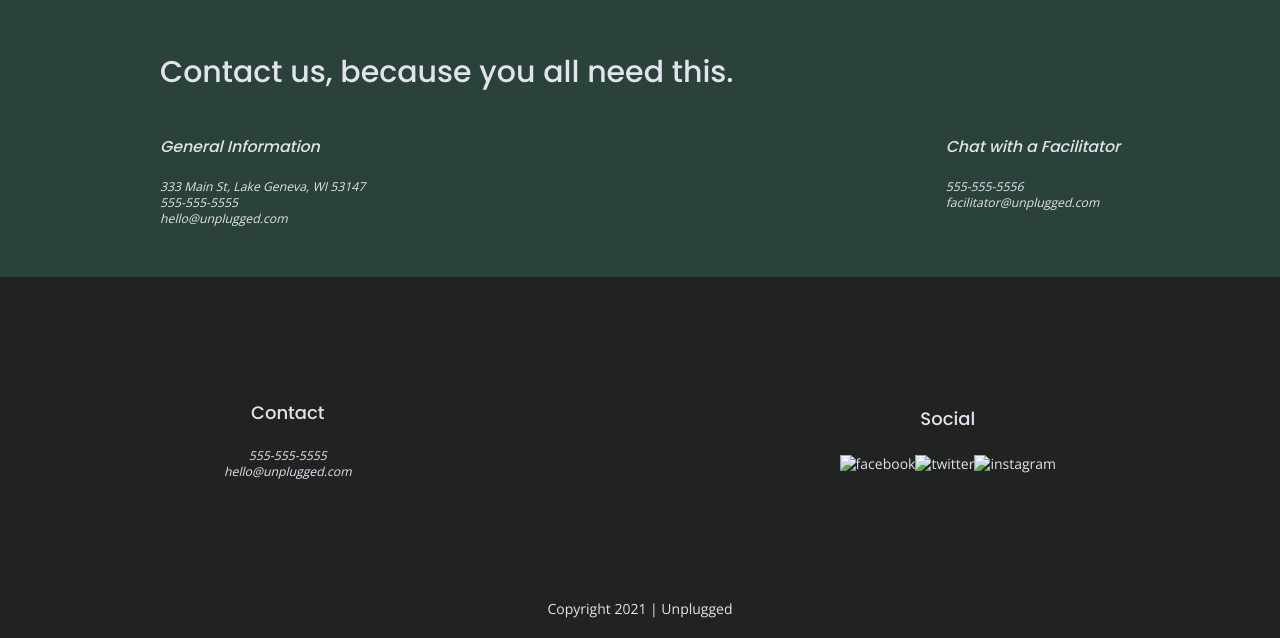
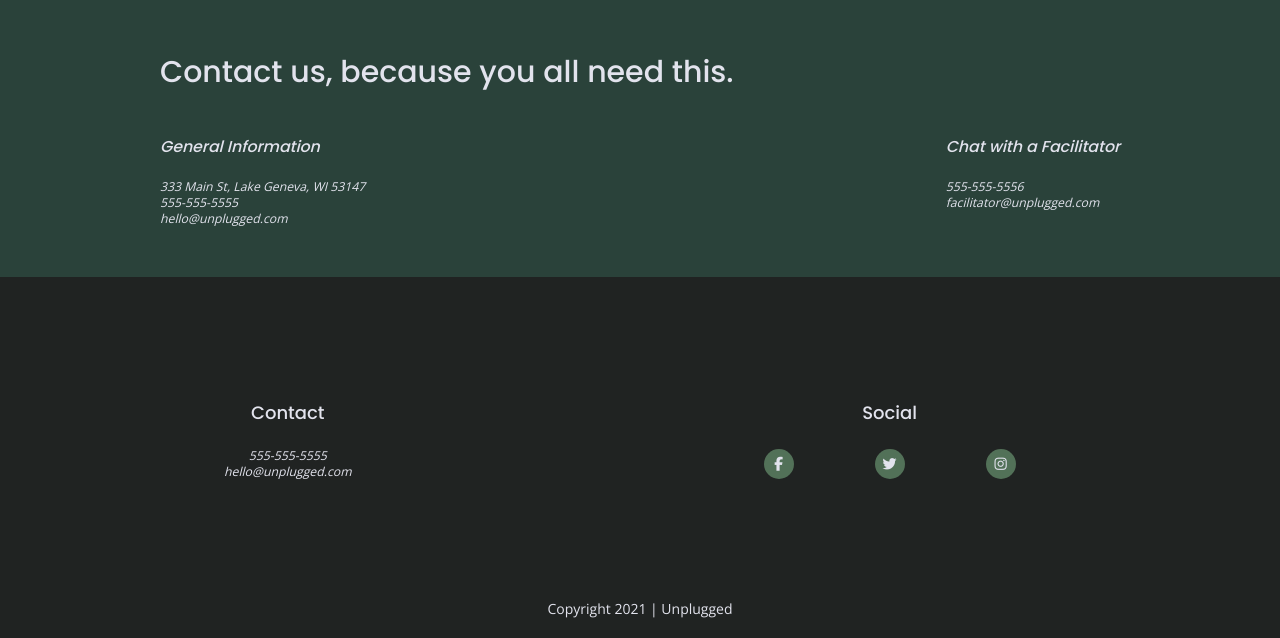
Before and after one commit to jedmondcreative/boilerplate_unplugged_retreat, a website: page about/index.html in a window 1280 px wide. Shown: the part 976-1614 px from the top of the page. Drawn offline with nearby package versions, Linux system fonts and the light colour scheme; files that its build step writes are made by us from their sources; files whose address does not match are found by name.

Commit message:
add fontawesome social media icons with css styling

```diff
--- a/about/index.html
+++ b/about/index.html
@@ -21,6 +21,9 @@
 
   <!-- Google Fonts -->
   <link href="https://fonts.googleapis.com/css?family=Open+Sans:400,700|Poppins:500,700" rel="stylesheet">
+
+  <!-- Fontawesome Icons -->
+  <script src="https://kit.fontawesome.com/b46b1dac3d.js" crossorigin="anonymous"></script>
 
 
   <meta name="theme-color" content="#fafafa">
@@ -125,14 +128,20 @@
         <div class="social">
           <h4>Social</h4>
           <div class="social-icons">
-            <p>
-              <a href="https://facebook.com/yoursite" target="_blank"><img src="#" alt="facebook" ></a>
+            <p class="fontawesome-icon">
+              <a href="https://facebook.com/yoursite" target="_blank">
+                <i class="fab fa-facebook-f"></i>
+              </a>
             </p>
-            <p>
-              <a href="https://twitter.com/yoursite" target="_blank"><img src="#" alt="twitter" ></a>
+            <p class="fontawesome-icon">
+              <a href="https://twitter.com/yoursite" target="_blank">
+                <i class="fab fa-twitter"></i>
+              </a>
             </p>
-            <p>
-              <a href="https://instagram.com/yoursite" target="_blank"><img src="#" alt="instagram" ></a>
+            <p class="fontawesome-icon">
+              <a href="https://instagram.com/yoursite" target="_blank">
+                <i class="fab fa-instagram"></i>
+              </a>
             </p>
           </div>
         </div>
@@ -149,6 +158,8 @@
 </footer>
 
   <!-- Add your site or application content here -->
+
+
   <script src="js/vendor/modernizr-3.11.2.min.js"></script>
   <script src="js/plugins.js"></script>
   <script src="js/main.js"></script>
--- a/css/main.css
+++ b/css/main.css
@@ -323,6 +323,10 @@ footer .social-icons p {
   display: flex;
   justify-content: center;
   align-items: center;
+  background-color: #527158;
+  width: 30px;
+  height: 30px;
+  border-radius: 100%;
 }
 
 
@@ -391,7 +395,6 @@ aside {
   font-size: 3.75em;
   margin-bottom: 40px;
 }
-
 
 
 .features .features-items {
@@ -677,13 +680,13 @@ header nav ul {
 
 .hero-area {
   height: 600px;
-}
+  }
 
 
 .hero-area h1 {
   width: 88%;
   font-size: 3em;
-}
+  }
 
 
 /* Tablet Aside */
@@ -757,6 +760,11 @@ footer .content-wrapper {
 
 footer .contact {
   margin-bottom: 0;
+  }
+
+
+footer .social {
+  width: 40%;
   }
 
 
@@ -896,6 +904,11 @@ aside .content-wrapper .form {
   }
 
 
+footer .social {
+  width: 40%;
+  }
+
+
 /* ==========================================================================
    Desktop About Us Page
    ========================================================================== */
```
Also changed, not shown: faq/index.html (+14 -6 lines), index.html (+12 -6 lines).
